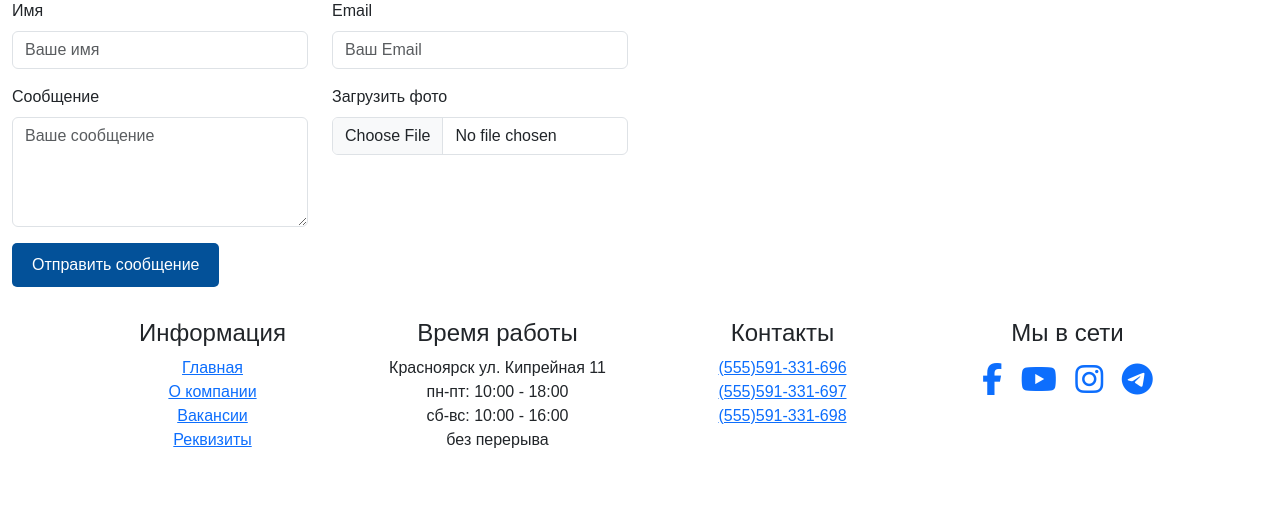
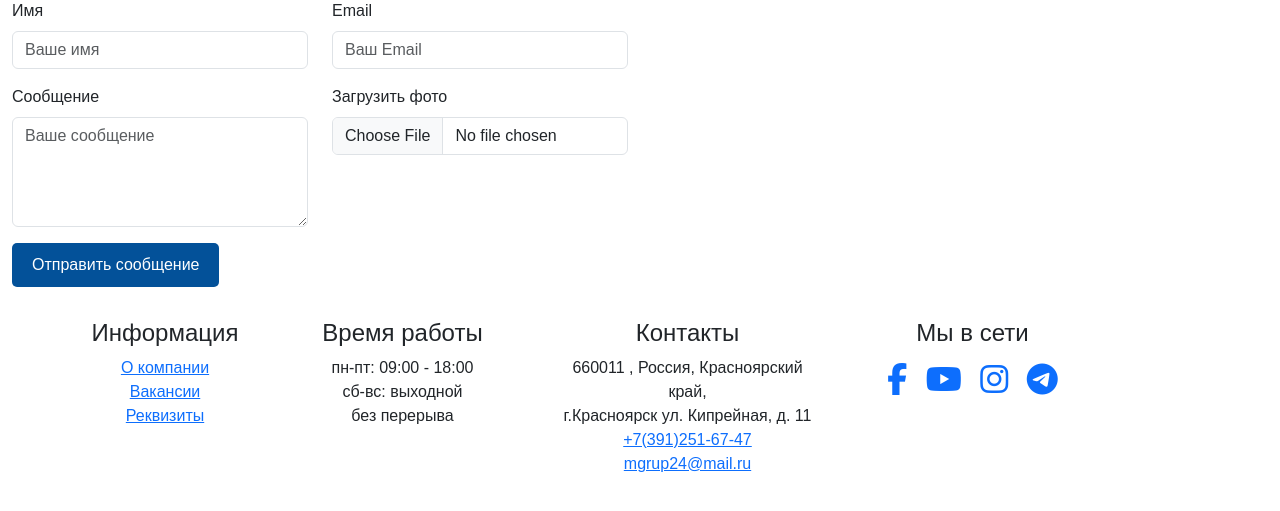
Before and after one commit to vvlxvt/MGroupProject, a Django app: page /projects/ in a window 1280 px wide. Shown: the part 191-702 px from the top of the page. Run offline with Django 4.2, Linux system fonts and the light colour scheme; data that the repository does not hold is empty; some libraries are stand-ins or nearby versions; some web fonts are replaced.

```diff
--- a/mgrupsite/job/templates/job/base.html
+++ b/mgrupsite/job/templates/job/base.html
@@ -58,10 +58,9 @@
 <footer class="bg-white text-center py-3">
         <div class="container">
             <div class="row">
-                <div class="col-md-3 col-6">
+                <div class="col-md-2 col-6">
                     <h4>Информация</h4>
                     <ul class="list-unstyled">
-                        <li><a href="#">Главная</a></li>
                         <li><a href="#">О компании</a></li>
                         <li><a href="#">Вакансии</a></li>
                         <li><a href="../../static/job/images/company-details-mgrup24.pdf">Реквизиты</a></li>
@@ -71,9 +70,8 @@
                 <div class="col-md-3 col-6">
                     <h4>Время работы</h4>
                     <ul class="list-unstyled">
-                        <li>Красноярск ул. Кипрейная 11</li>
-                        <li>пн-пт: 10:00 - 18:00</li>
-                        <li>сб-вс: 10:00 - 16:00</li>
+                        <li>пн-пт: 09:00 - 18:00</li>
+                        <li>сб-вс: выходной</li>
                         <li>без перерыва</li>
                     </ul>
                 </div>
@@ -81,9 +79,10 @@
                 <div class="col-md-3 col-6">
                     <h4>Контакты</h4>
                     <ul class="list-unstyled">
-                        <li><a href="tel:555591331696">(555)591-331-696</a></li>
-                        <li><a href="tel:555591331697">(555)591-331-697</a></li>
-                        <li><a href="tel:555591331698">(555)591-331-698</a></li>
+                        <li>660011 , Россия, Красноярский край,</li>
+                        <li>г.Красноярск ул. Кипрейная, д. 11</li>
+                        <li><a href="tel:+73912516747">+7(391)251-67-47</a></li>
+                        <li><a href="mailto:mgrup24@mail.ru">mgrup24@mail.ru</a></li>
                     </ul>
                 </div>
 
--- a/mgrupsite/job/templates/job/project/project_list.html
+++ b/mgrupsite/job/templates/job/project/project_list.html
@@ -37,7 +37,8 @@
                     </div>
                     {% else %}
                     <div class="photo">
-                        <img src="{% static 'job/images/default-image.jpg' %}" alt="Фото по умолчанию">
+                        <img src="{% static 'job/images/default-image.jpg' %}"
+                             alt="Фото по умолчанию" class="img-fluid" style="object-fit: cover;">
                     </div>
                     {% endif %}
 
```
Also changed, not shown: mgrupsite/mgrupsite/settings.py (+6 -11 lines).
